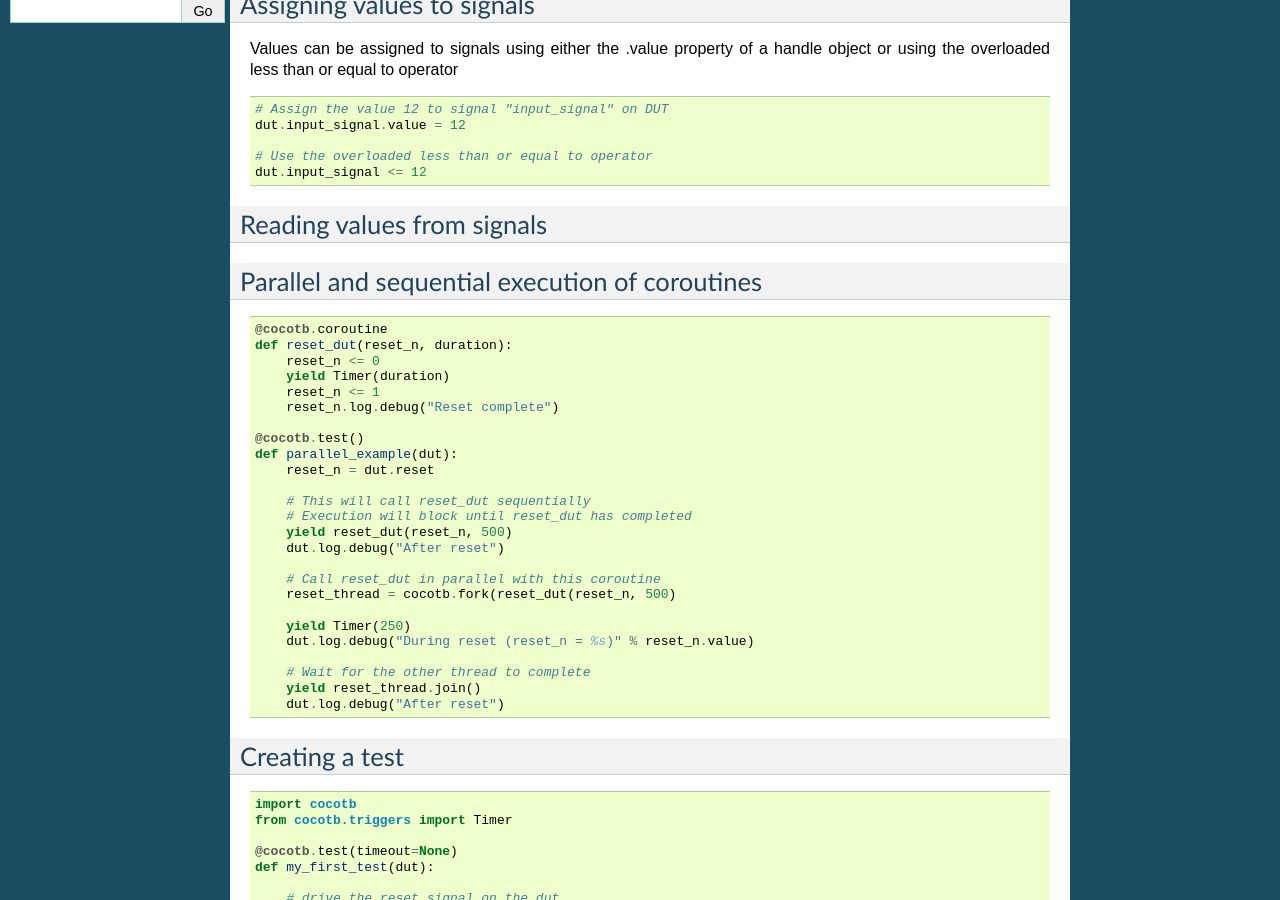
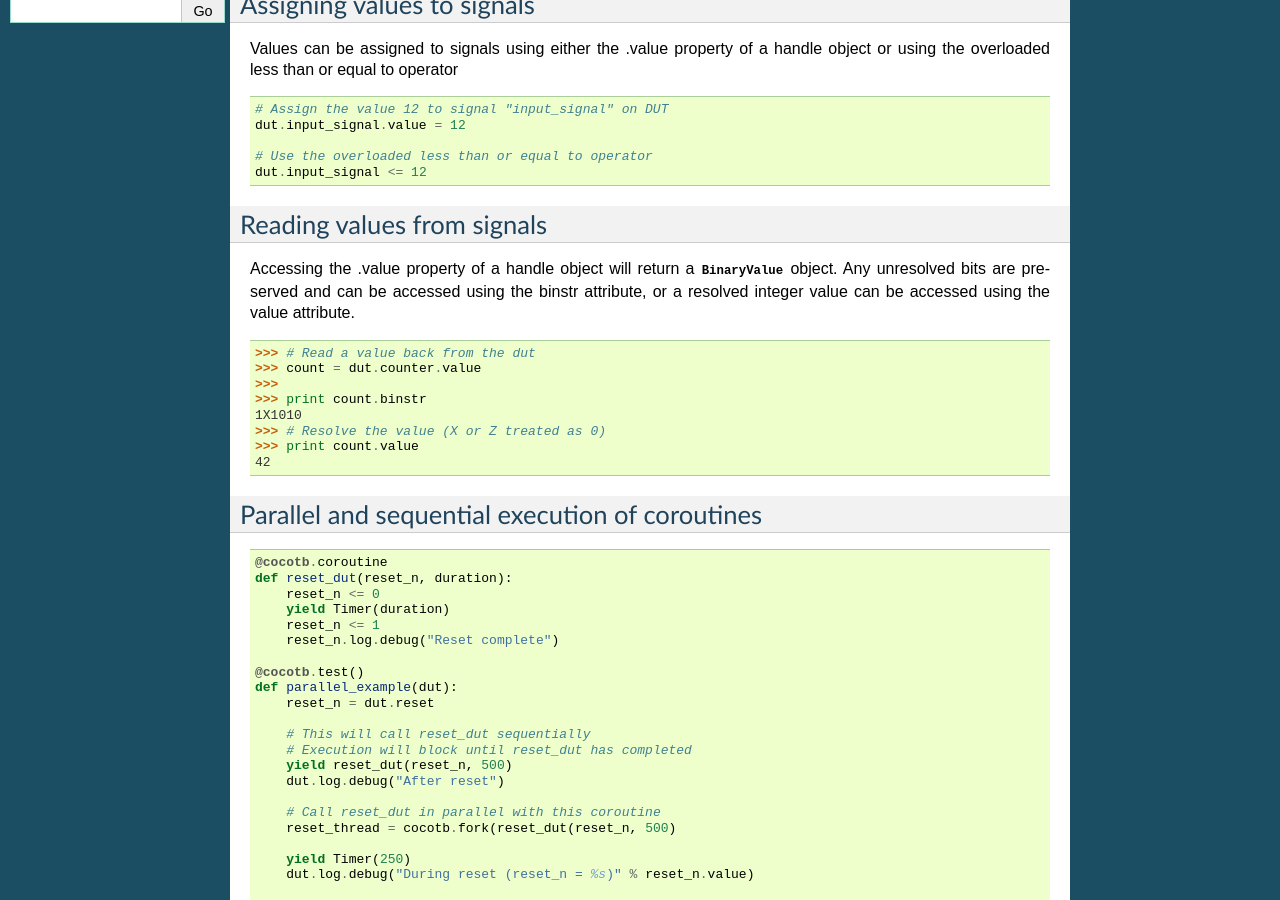
Before and after one commit to bushbecky/cocotb-bus, a Sphinx documentation site: the page built from documentation/source/quickstart.rst, in a window 1280 px wide and 900 px high, scrolled down 430 px. Built offline with Sphinx 7.4.7, drawn with Linux system fonts in a browser that asks for light colours; formulas are drawn with MathJax 3; pages that are not in the unit, such as notebooks, are missing from menus.

Commit message:
Update quickstart.rst

```diff
--- a/documentation/source/quickstart.rst
+++ b/documentation/source/quickstart.rst
@@ -39,6 +39,19 @@
 
 Reading values from signals
 ---------------------------
+
+Accessing the .value property of a handle object will return a :class:`BinaryValue` object.  Any unresolved bits are preserved and can be accessed using the binstr attribute, or a resolved integer value can be accessed using the value attribute.
+
+.. code-block:: python
+
+    >>> # Read a value back from the dut
+    >>> count = dut.counter.value
+    >>>
+    >>> print count.binstr
+    1X1010
+    >>> # Resolve the value (X or Z treated as 0)
+    >>> print count.value
+    42
 
 
 
```
